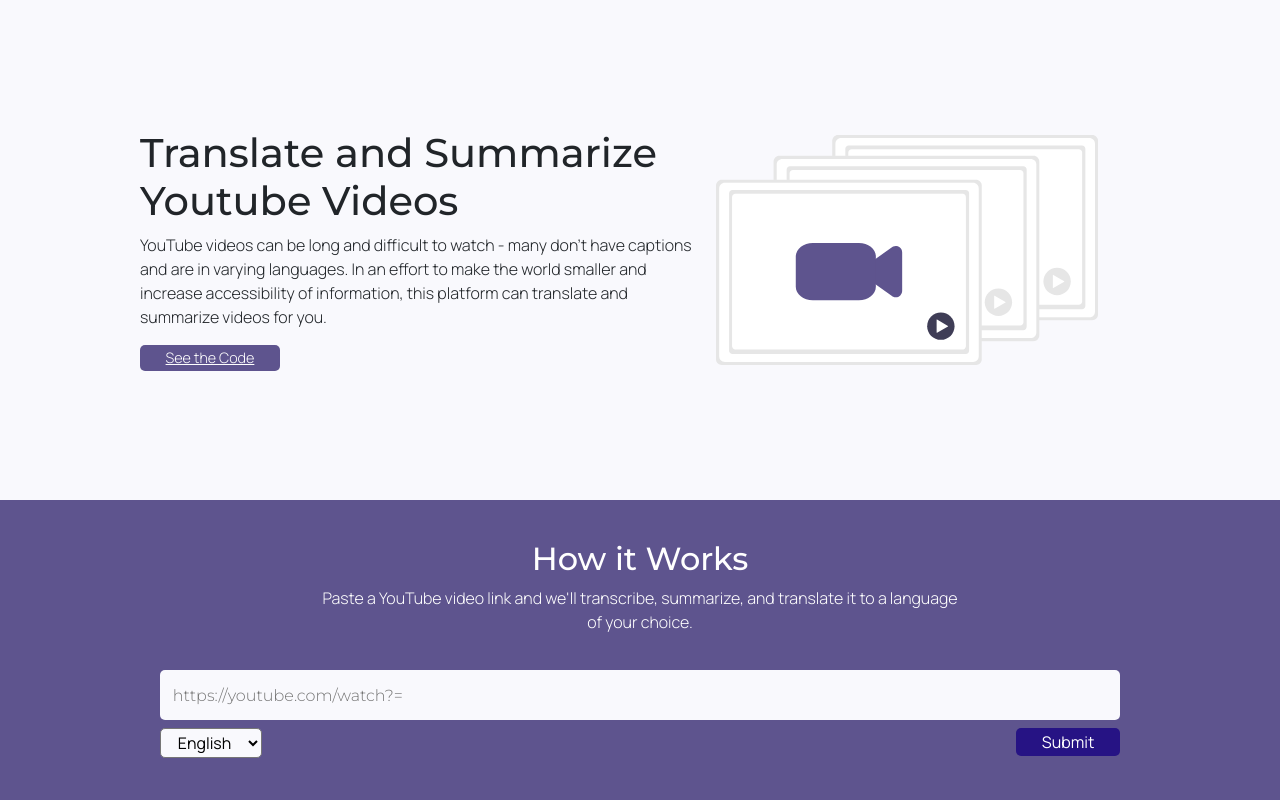
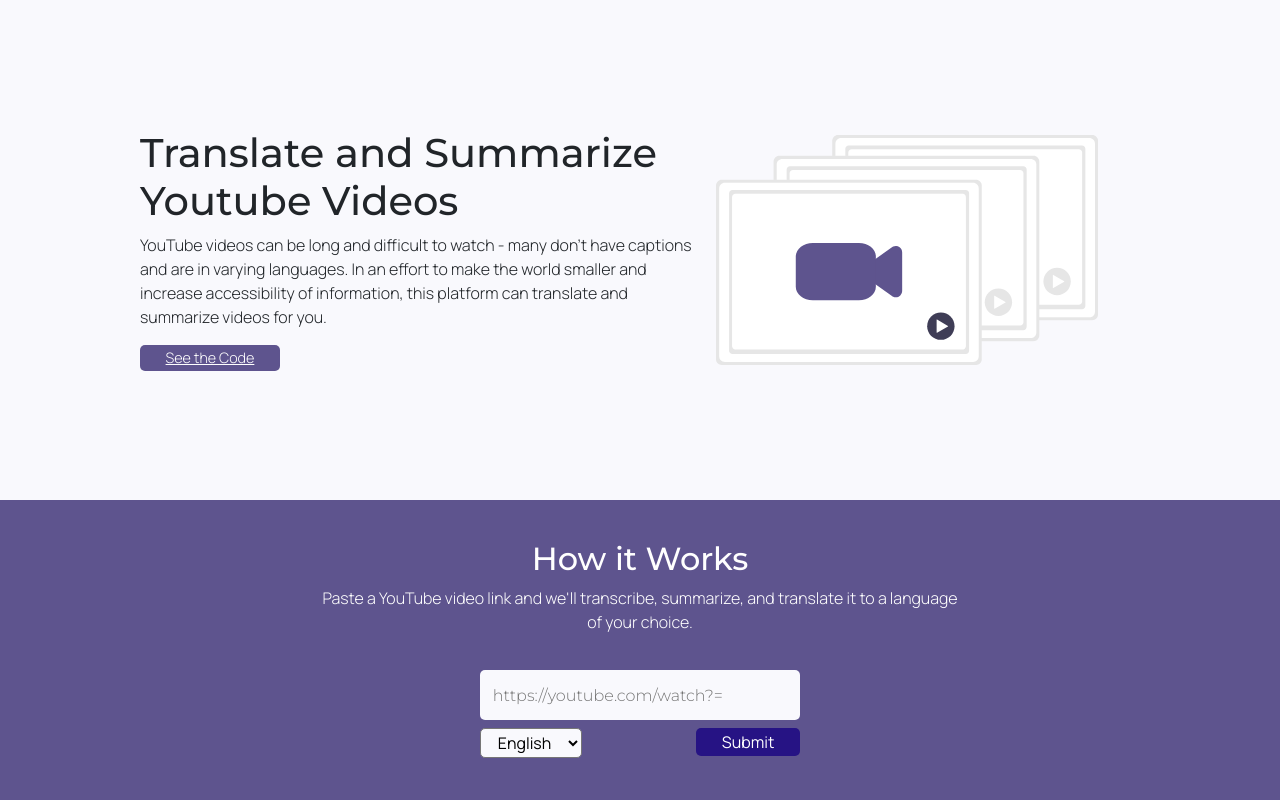
Before and after one commit to HaiderZaidiDev/youtube-translate-and-summarize, a React (Create React App) app: page / in a window 1280 px wide. Shown: the top 800 px of the page. Built offline with nearby package versions, Linux system fonts and the light colour scheme.

Commit message:
Fixed width breakpoint with youtbue form

```diff
--- a/src/App.css
+++ b/src/App.css
@@ -106,7 +106,7 @@
 }
 
 .youtube-input {
-  width: 75vw;
+  width: 25vw;
   height: 50px;
   background: #F9F9FD;
   border-radius: 5px;
@@ -193,3 +193,9 @@
   display: flex;
   justify-content: center;
 }
+
+@media only screen and (max-width: 600px) {
+   .youtube-input {
+    width: 75vw;
+  }
+}
```
Also changed, not shown: 6 other files (tests, documents, lock files or other folders).
